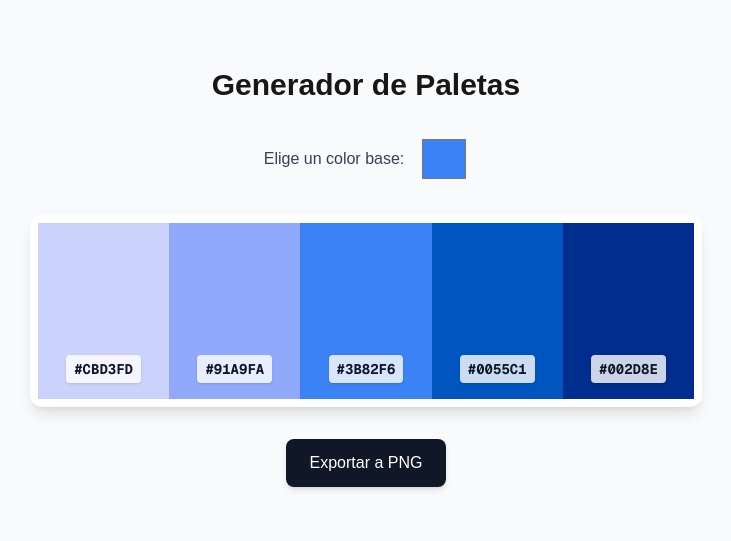
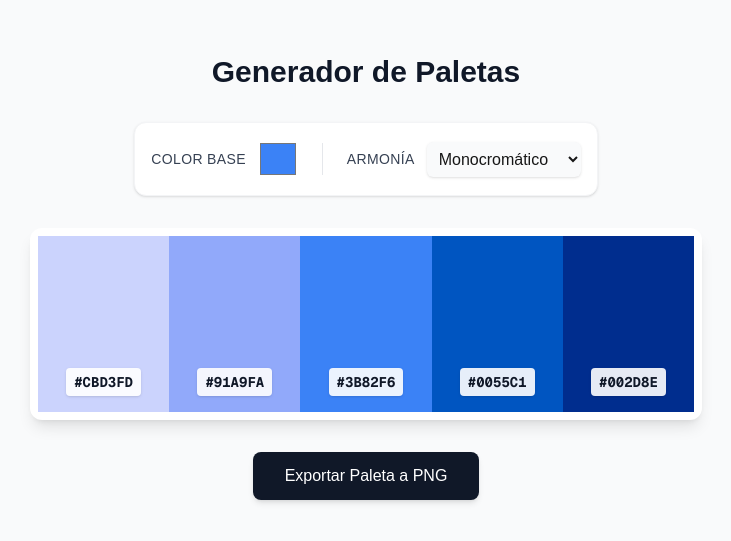
Before and after one commit to Thedarklee/mi-paleta-app, a Next.js app: page / in a window 1280 px wide. Shown: the part 123-664 px from the top of the page, without its empty margins (274-1005 px from the left). Built offline with nearby package versions, Linux system fonts and the light colour scheme.

Commit message:
Reemplazar pantalla por defecto por la app de colores

```diff
--- a/app/page.js
+++ b/app/page.js
@@ -1,20 +1,67 @@
-
-// pages/index.js (o app/page.js dependiendo de tu versión de Next.js)
-"use client"; // <--- ESTA ES LA LÍNEA MÁGICA QUE FALTA
+"use client";
 
 import { useState, useRef } from 'react';
 import chroma from 'chroma-js';
 import { toPng } from 'html-to-image';
 
 export default function Home() {
-  const [baseColor, setBaseColor] = useState('#3b82f6'); // Azul por defecto
+  const [baseColor, setBaseColor] = useState('#3b82f6');
+  const [harmony, setHarmony] = useState('monocromatico');
   const paletteRef = useRef(null);
 
-  // Genera una paleta de 5 colores desde una versión clara hasta una oscura del color base
-  const palette = chroma.scale(['white', baseColor, 'black'])
-                        .mode('lch')
-                        .colors(7)
-                        .slice(1, 6); // Tomamos 5 colores intermedios
+  // Función para generar la paleta según la regla de teoría del color elegida
+  const generatePalette = (color, rule) => {
+    try {
+      const c = chroma(color);
+
+      switch (rule) {
+        case 'monocromatico':
+          // Escala de claro a oscuro del mismo tono
+          return chroma.scale(['white', color, 'black']).mode('lch').colors(7).slice(1, 6);
+
+        case 'analogo':
+          // Colores vecinos en la rueda de color (-60, -30, 0, +30, +60 grados)
+          return [
+            c.set('hsl.h', '-60').hex(),
+            c.set('hsl.h', '-30').hex(),
+            c.hex(),
+            c.set('hsl.h', '+30').hex(),
+            c.set('hsl.h', '+60').hex()
+          ];
+
+        case 'complementario':
+          // El opuesto (+180 grados) y variaciones de luz para completar 5 colores
+          const comp = c.set('hsl.h', '+180');
+          return [
+            c.brighten(1).hex(),
+            c.hex(),
+            chroma.mix(c, comp, 0.5).hex(), // Un tono neutro mezclado en el medio
+            comp.hex(),
+            comp.darken(1).hex()
+          ];
+
+        case 'triadico':
+          // Tres colores equidistantes (+120 y +240 grados) más variaciones
+          const t1 = c.set('hsl.h', '+120');
+          const t2 = c.set('hsl.h', '+240');
+          return [
+            c.brighten(0.5).hex(),
+            c.hex(),
+            t1.hex(),
+            t2.hex(),
+            t2.darken(0.8).hex()
+          ];
+
+        default:
+          return Array(5).fill(color);
+      }
+    } catch (error) {
+      // Por si el usuario borra el input del hex o mete algo inválido
+      return Array(5).fill('#cccccc');
+    }
+  };
+
+  const palette = generatePalette(baseColor, harmony);
 
   const handleExport = () => {
     if (paletteRef.current === null) return;
@@ -22,7 +69,7 @@ export default function Home() {
     toPng(paletteRef.current, { cacheBust: true })
       .then((dataUrl) => {
         const link = document.createElement('a');
-        link.download = 'mi-paleta.png';
+        link.download = `paleta-${harmony}.png`;
         link.href = dataUrl;
         link.click();
       })
@@ -33,17 +80,35 @@ export default function Home() {
 
   return (
     <div className="min-h-screen bg-gray-50 flex flex-col items-center justify-center p-8">
-      <h1 className="text-3xl font-bold mb-8">Generador de Paletas</h1>
+      <h1 className="text-3xl font-bold mb-8 text-gray-900">Generador de Paletas</h1>
 
-      {/* Selector de Color */}
-      <div className="mb-8 flex items-center gap-4">
-        <label className="font-medium text-gray-700">Elige un color base:</label>
-        <input
-          type="color"
-          value={baseColor}
-          onChange={(e) => setBaseColor(e.target.value)}
-          className="w-12 h-12 cursor-pointer border-0 rounded"
-        />
+      {/* Controles: Selector de Color y Regla */}
+      <div className="mb-8 flex flex-col sm:flex-row items-center gap-6 bg-white p-4 rounded-xl shadow-sm border border-gray-100">
+        <div className="flex items-center gap-3">
+          <label className="font-medium text-gray-700 text-sm uppercase tracking-wide">Color Base</label>
+          <input
+            type="color"
+            value={baseColor}
+            onChange={(e) => setBaseColor(e.target.value)}
+            className="w-10 h-10 cursor-pointer border-0 rounded bg-transparent"
+          />
+        </div>
+
+        <div className="hidden sm:block w-px h-8 bg-gray-200"></div>
+
+        <div className="flex items-center gap-3">
+          <label className="font-medium text-gray-700 text-sm uppercase tracking-wide">Armonía</label>
+          <select
+            value={harmony}
+            onChange={(e) => setHarmony(e.target.value)}
+            className="border-gray-300 rounded-md shadow-sm focus:border-blue-500 focus:ring-blue-500 bg-gray-50 p-2"
+          >
+            <option value="monocromatico">Monocromático</option>
+            <option value="analogo">Análogo</option>
+            <option value="complementario">Complementario</option>
+            <option value="triadico">Triádico</option>
+          </select>
+        </div>
       </div>
 
       {/* Contenedor de la Paleta (Este es el que se exporta) */}
@@ -57,7 +122,7 @@ export default function Home() {
             className="flex-1 flex items-end justify-center pb-4 transition-all hover:flex-[1.2]"
             style={{ backgroundColor: color }}
           >
-            <span className="bg-white/80 px-2 py-1 rounded text-sm font-mono text-gray-900 font-bold uppercase shadow-sm">
+            <span className="bg-white/90 px-2 py-1 rounded text-sm font-mono text-gray-900 font-bold uppercase shadow-sm">
               {color}
             </span>
           </div>
@@ -67,9 +132,9 @@ export default function Home() {
       {/* Botón de Exportar */}
       <button
         onClick={handleExport}
-        className="bg-gray-900 text-white px-6 py-3 rounded-lg font-medium hover:bg-gray-800 transition-colors shadow-md"
+        className="bg-gray-900 text-white px-8 py-3 rounded-lg font-medium hover:bg-gray-800 transition-colors shadow-md flex items-center gap-2"
       >
-        Exportar a PNG
+        Exportar Paleta a PNG
       </button>
     </div>
   );
```
